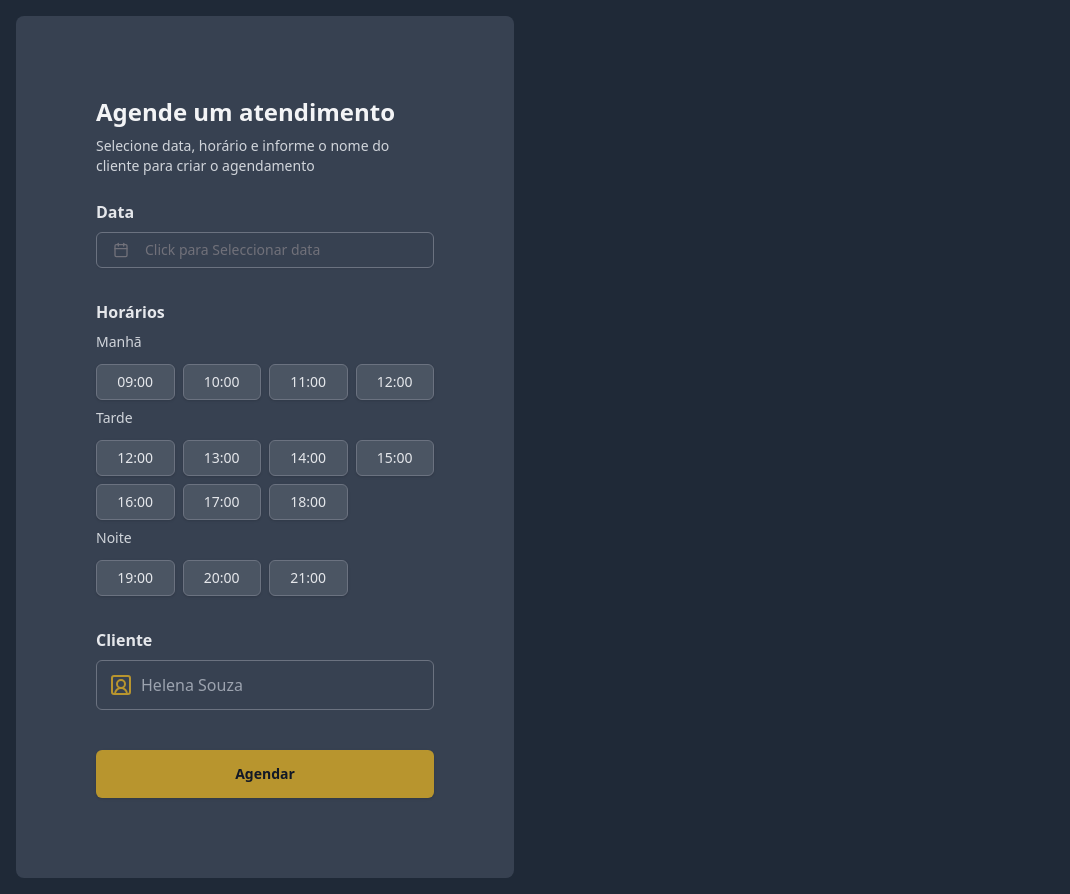
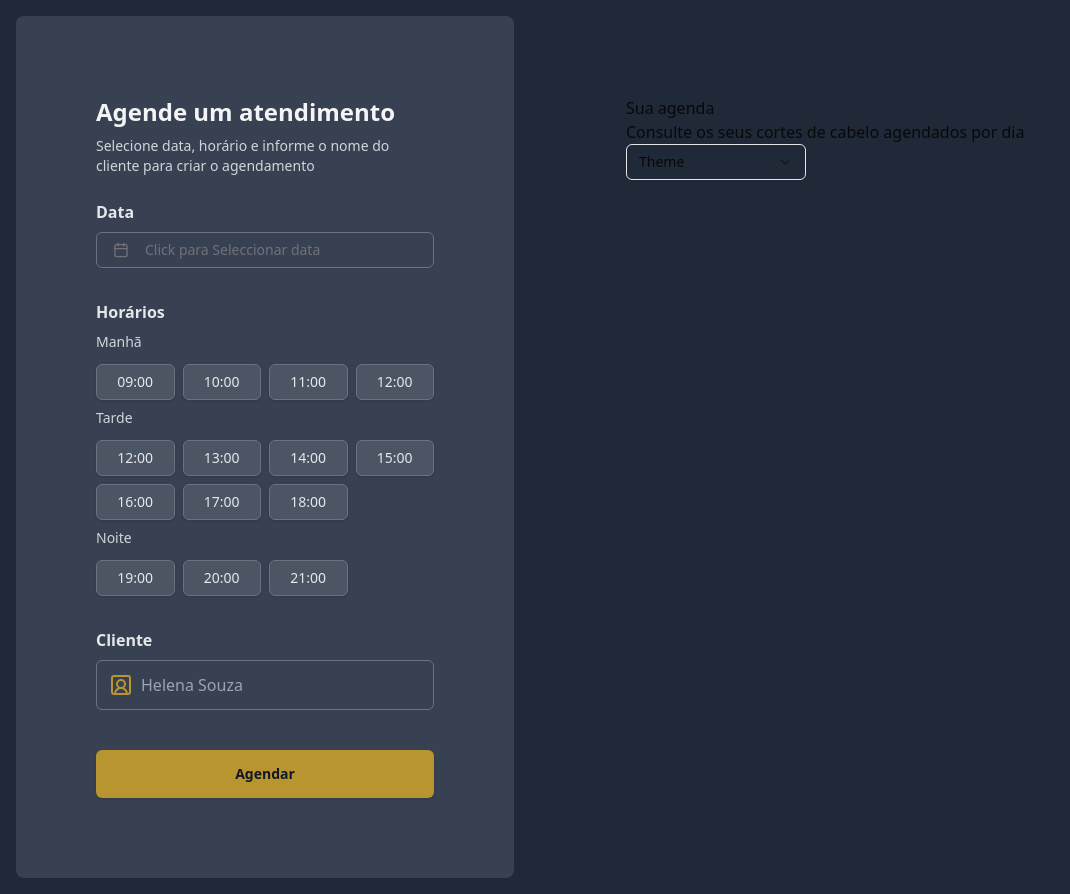
Before and after one commit to cesar7722a/Plataforma-de-agendamento, a React (Vite) app: page / in a window 1280 px wide. Shown: the whole page, without its empty margins (0-1070 px from the left). Built offline with nearby package versions, Linux system fonts and the light colour scheme.

Commit message:
feat:add component select

```diff
--- a/src/App.tsx
+++ b/src/App.tsx
@@ -4,6 +4,13 @@ import { CardTimeTarde } from "./components/card-time-tarde";
 import { CardTimeNoite } from "./components/card-time-noite";
 import { SquareUserRound } from "lucide-react";
 import { Button } from "./components/ui/button";
+import {
+  Select,
+  SelectItem,
+  SelectTrigger,
+  SelectValue,
+} from "./components/ui/select";
+import { SelectContent } from "@radix-ui/react-select";
 
 export function App() {
   return (
@@ -54,7 +61,24 @@ export function App() {
           </div>
         </div>
       </div>
-      <div></div>
+      <div className="py-20 px-28 space-y-2">
+        <div>
+          <span>
+            <h1>Sua agenda</h1>
+            <h2>Consulte os seus cortes de cabelo agendados por dia</h2>
+          </span>
+          <Select>
+            <SelectTrigger className="w-[180px]">
+              <SelectValue placeholder="Theme" />
+            </SelectTrigger>
+            <SelectContent>
+              <SelectItem value="light">Light</SelectItem>
+              <SelectItem value="dark">Dark</SelectItem>
+              <SelectItem value="system">System</SelectItem>
+            </SelectContent>
+          </Select>
+        </div>
+      </div>
     </div>
   );
 }
--- a/src/components/buttonTime.tsx
+++ b/src/components/buttonTime.tsx
@@ -17,7 +17,7 @@ export function ButtonTime({
     <Button
       key={key}
       onClick={handleClick}
-      className="px-5 py-2.5 bg-gray-600 border text-[#B8952E] border-[#B8952E] rounded-md hover:cursor-pointer  hover:bg-gray-500"
+      className="px-5 py-2.5 disabled:bg-transparent bg-gray-600 border text-[#B8952E] border-[#B8952E] rounded-md hover:cursor-pointer  hover:bg-gray-500"
     >
       {children}
     </Button>
@@ -25,7 +25,7 @@ export function ButtonTime({
     <Button
       key={key}
       onClick={handleClick}
-      className="px-5 py-2.5 bg-gray-600 border text-gray-200 border-gray-500 rounded-md hover:cursor-pointer  hover:bg-gray-500"
+      className="px-5 py-2.5 disabled:bg-transparent bg-gray-600 border text-gray-200 border-gray-500 rounded-md hover:cursor-pointer  hover:bg-gray-500"
     >
       {children}
     </Button>
```
